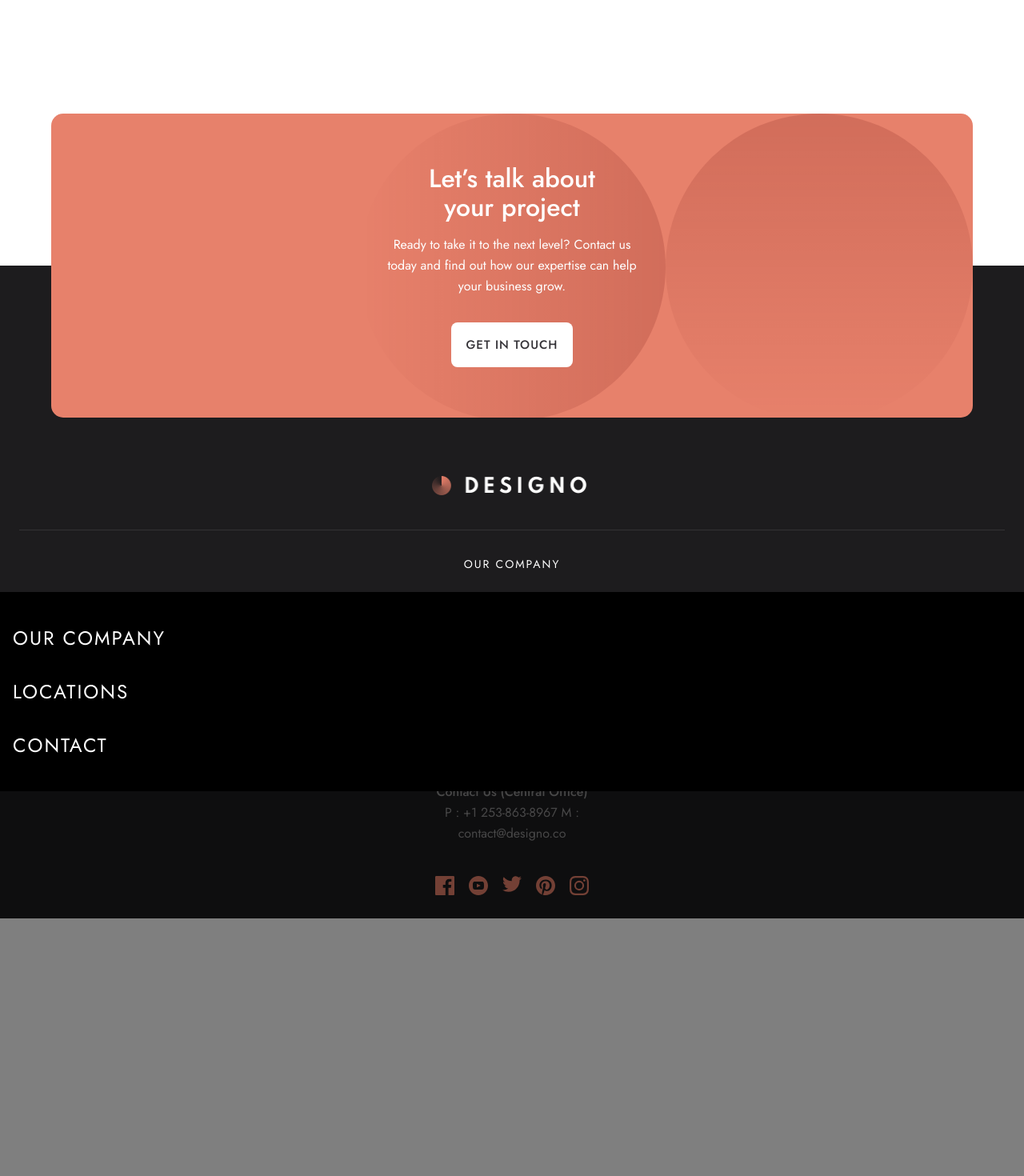
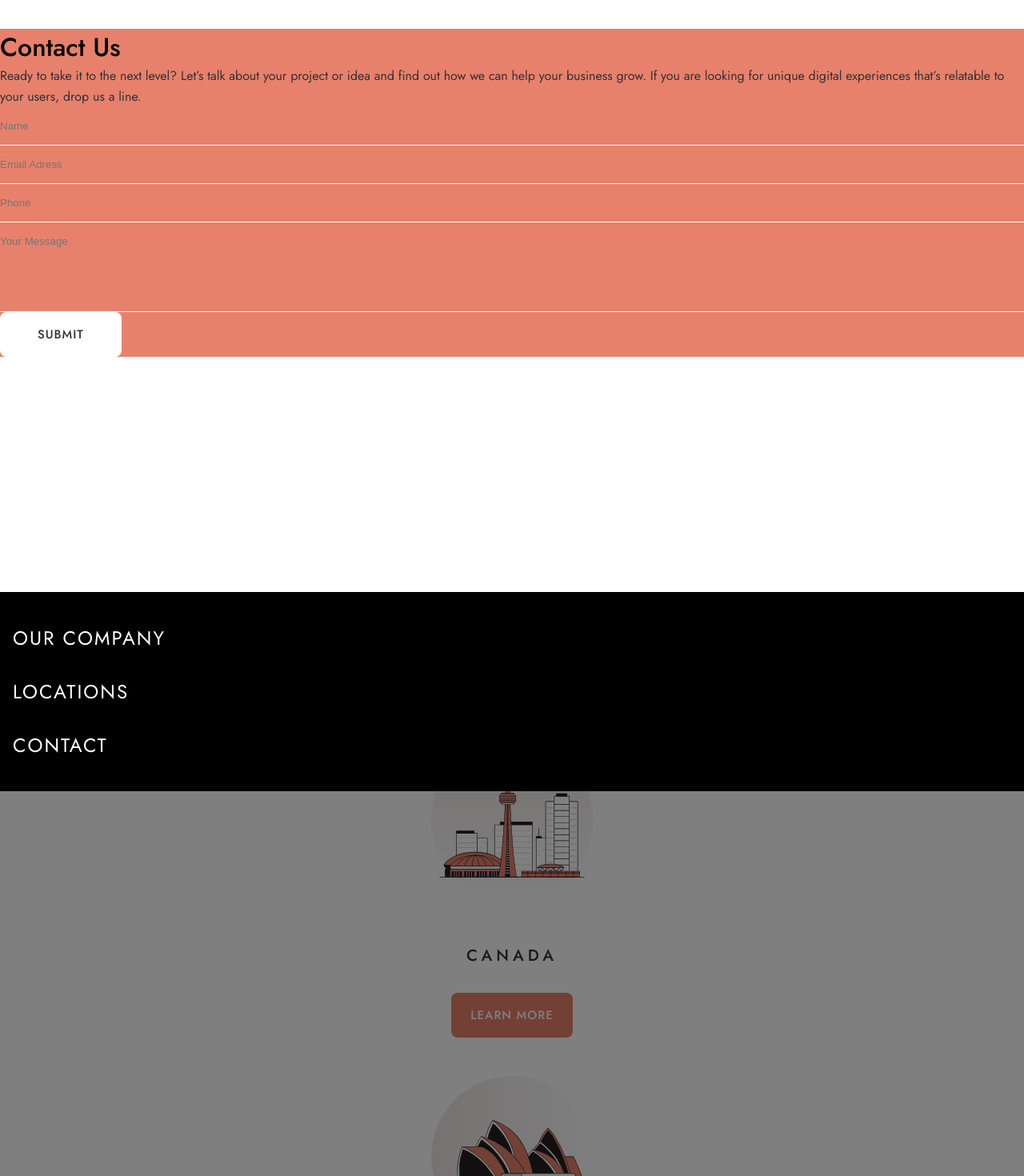
Before and after one commit to RayaneBengaoui/FM_challenge20_designo_multipage, a React (Create React App) app: page /contact in a window 1280 px wide. Shown: the part 60-1530 px from the top of the page at 80% size. Before the commit the page ends 1208 px from the top, so only its background shows below. Built offline with nearby package versions, Linux system fonts and the light colour scheme.

Commit message:
Creating Form component

```diff
--- a/src/App.js
+++ b/src/App.js
@@ -11,6 +11,7 @@ import AppDesign from "./pages/AppDesign";
 import GraphicDesign from "./pages/GraphicDesign";
 import Locations from "./pages/Locations";
 import About from "./pages/About";
+import Contact from "./pages/Contact";
 
 function App() {
   const [callAction, setCallAction] = useState(true);
@@ -39,6 +40,9 @@ function App() {
           <Route path="/about" exact>
             <About />
           </Route>
+          <Route path="/contact" exact>
+            <Contact />
+          </Route>
         </Switch>
       </AnimatePresence>
       <Footer callAction={callAction} />
--- a/src/animation.js
+++ b/src/animation.js
@@ -23,7 +23,7 @@ export const pageAnimation = {
 export const titleAnim = {
   hidden: { y: 200 },
   show: {
-    y: 0,
+    y: -1,
     transition: {
       duration: 0.75,
       ease: "easeOut",
--- a/src/components/CityLocation.js
+++ b/src/components/CityLocation.js
@@ -18,7 +18,6 @@ const CityLocation = ({ illustration, title, circle_rotation }) => {
       <TextContainer>
         <h3>{title}</h3>
         <motion.button
-          variants={fade}
           whileHover={{
             scale: 1.1,
             backgroundColor: "#FFAD9B",
--- /dev/null
+++ b/src/components/Contact/Form.js
@@ -0,0 +1,73 @@
+import styled from "styled-components";
+import { motion } from "framer-motion";
+
+const Form = () => {
+  return (
+    <FormStyle>
+      <Header>
+        <h2>Contact Us</h2>
+        <p>
+          Ready to take it to the next level? Let’s talk about your project or
+          idea and find out how we can help your business grow. If you are
+          looking for unique digital experiences that’s relatable to your users,
+          drop us a line.
+        </p>
+      </Header>
+      <FormContainer action="">
+        <input type="text" name="name" id="name" placeholder="Name" required />
+        <input
+          type="email"
+          name="mail"
+          id="mail"
+          placeholder="Email Adress"
+          required
+        />
+        <input
+          type="phone"
+          name="phone"
+          id="phone"
+          placeholder="Phone"
+          required
+        />
+        <input
+          className="largeInput"
+          type="text"
+          name="message"
+          id="message"
+          placeholder="Your Message"
+          required
+        />
+        <motion.button
+          whileHover={{
+            scale: 1.1,
+            backgroundColor: "#FFAD9B",
+            color: "white",
+          }}
+          whileTap={{ scale: 0.9 }}
+        >
+          Submit
+        </motion.button>
+      </FormContainer>
+    </FormStyle>
+  );
+};
+
+const FormStyle = styled.div`
+  background-color: var(--peach);
+`;
+const Header = styled.div``;
+const FormContainer = styled.form`
+  display: flex;
+  flex-direction: column;
+
+  input {
+    padding: 1rem 0;
+    border-bottom: solid 1px white;
+  }
+
+  .largeInput {
+    padding-bottom: 5rem;
+  }
+`;
+
+export default Form;
--- a/src/components/GlobalStyle.js
+++ b/src/components/GlobalStyle.js
@@ -72,6 +72,12 @@ a{
     color:white;
 }
 
+input{
+    background:none;
+    border:none;
+    outline:none;
+}
+
 `;
 
 export default GlobalStyle;
--- a/src/components/Nav.js
+++ b/src/components/Nav.js
@@ -42,7 +42,7 @@ const Nav = () => {
         </Link>
         <Link
           className="lastLink"
-          to=""
+          to="/contact"
           onClick={() => setToggle((prevState) => !prevState)}
         >
           <span> CONTACT</span>
--- /dev/null
+++ b/src/pages/Contact.js
@@ -0,0 +1,61 @@
+import { motion } from "framer-motion";
+import styled from "styled-components";
+
+import { pageAnimation } from "../animation";
+
+import Form from "../components/Contact/Form";
+import CityLocation from "../components/CityLocation";
+import ScrollTop from "../components/ScrollTop";
+
+import illustration_australia from "../assets/shared/desktop/illustration-australia.svg";
+import illustration_canada from "../assets/shared/desktop/illustration-canada.svg";
+import illustration_united_kingdom from "../assets/shared/desktop/illustration-united-kingdom.svg";
+
+const Contact = () => {
+  return (
+    <ContactStyle
+      className="home"
+      variants={pageAnimation}
+      initial="hidden"
+      animate="show"
+      exit="exit"
+    >
+      <FormContainer>
+        <Form />
+      </FormContainer>
+      <CityLocations>
+        <CityLocation
+          illustration={illustration_canada}
+          title="canada"
+          circle_rotation="90deg"
+        />
+        <CityLocation
+          illustration={illustration_australia}
+          title="australia"
+          circle_rotation="0deg"
+        />
+        <CityLocation
+          illustration={illustration_united_kingdom}
+          title="united kingdom"
+          circle_rotation="-90deg"
+        />
+      </CityLocations>
+
+      <ScrollTop />
+    </ContactStyle>
+  );
+};
+
+const ContactStyle = styled(motion.div)`
+  min-height: 100vh;
+`;
+const CityLocations = styled(motion.div)`
+  min-height: 100vh;
+  padding: 0 1.5rem;
+  margin: 7.5rem 0;
+`;
+const FormContainer = styled(motion.div)`
+  min-height: 48rem;
+`;
+
+export default Contact;
```
